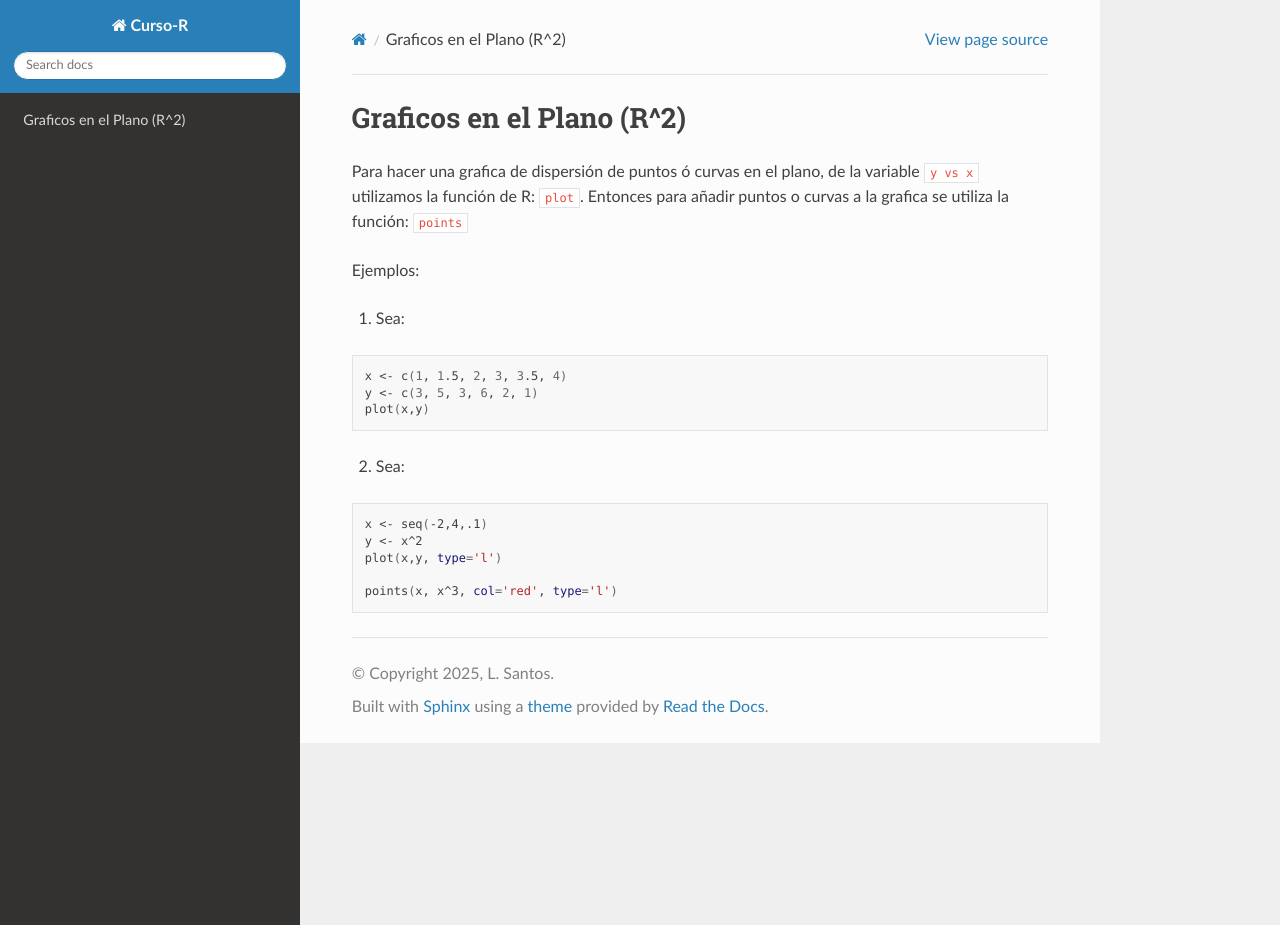
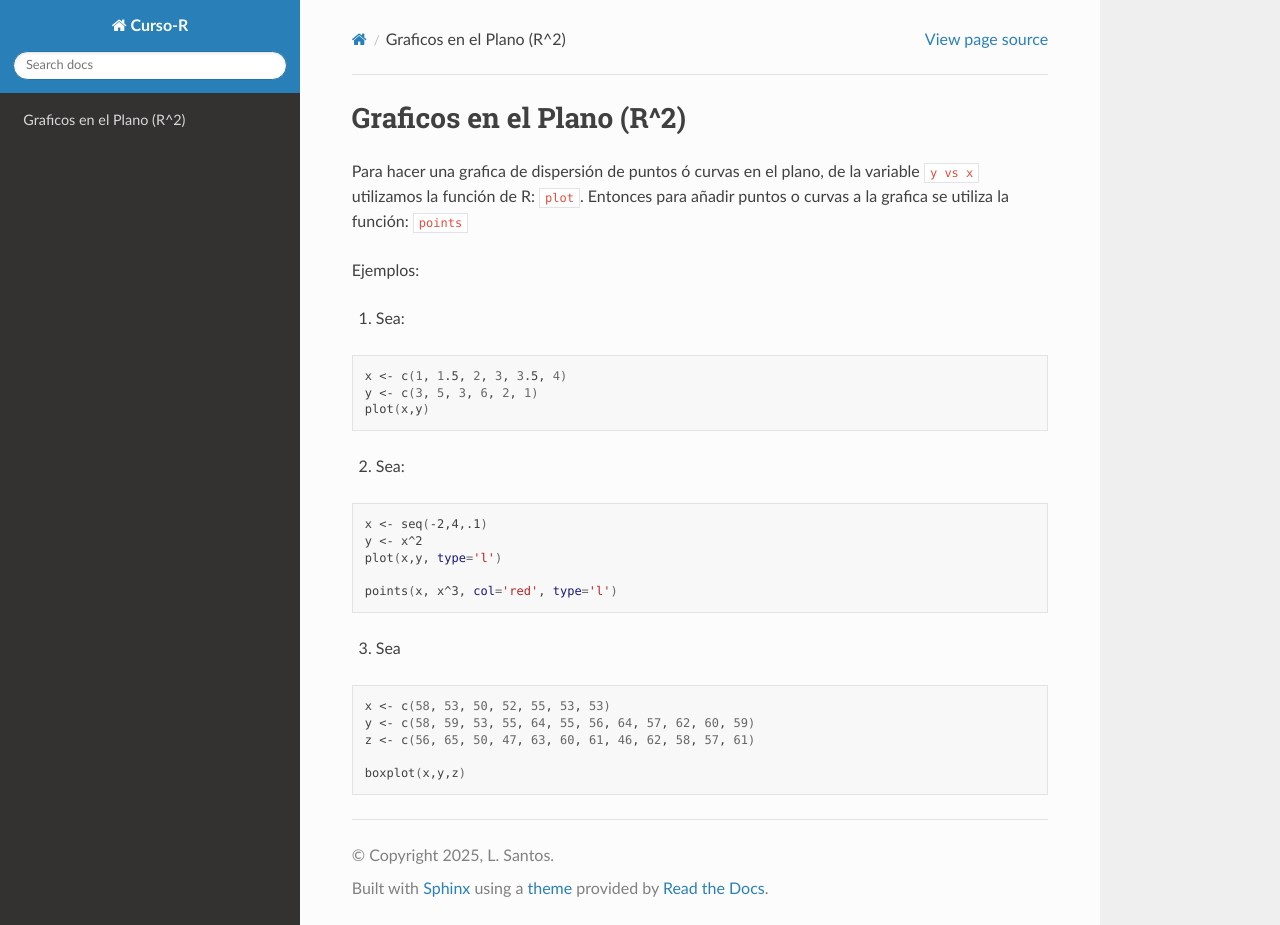
Before and after one commit to matecom57/santosg57-curso-r, a Sphinx documentation site: the page built from docs/source/Graficos01.rst, in a window 1280 px wide and 925 px high. Built offline with Sphinx 7.4.7 and the Read the Docs theme 3.1.0, drawn with Linux system fonts in a browser that asks for light colours.

Commit message:
Test comité

```diff
--- a/docs/source/Graficos01.rst
+++ b/docs/source/Graficos01.rst
@@ -24,3 +24,13 @@ Ejemplos:
    plot(x,y, type='l')
 
    points(x, x^3, col='red', type='l')
+
+3. Sea
+
+.. code:: Bash
+
+   x <- c(58, 53, 50, 52, 55, 53, 53)
+   y <- c(58, 59, 53, 55, 64, 55, 56, 64, 57, 62, 60, 59)
+   z <- c(56, 65, 50, 47, 63, 60, 61, 46, 62, 58, 57, 61)
+
+   boxplot(x,y,z)
```
